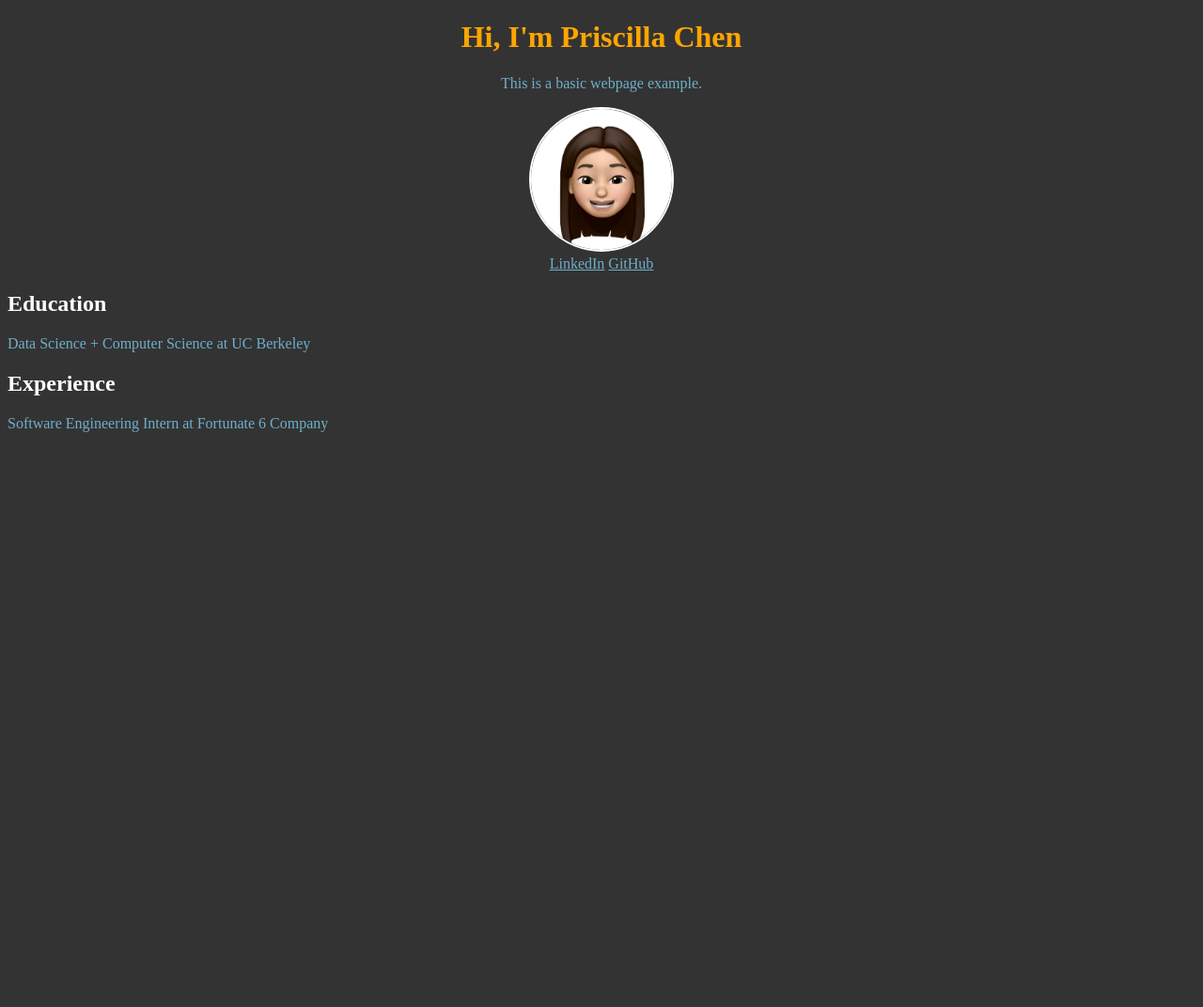
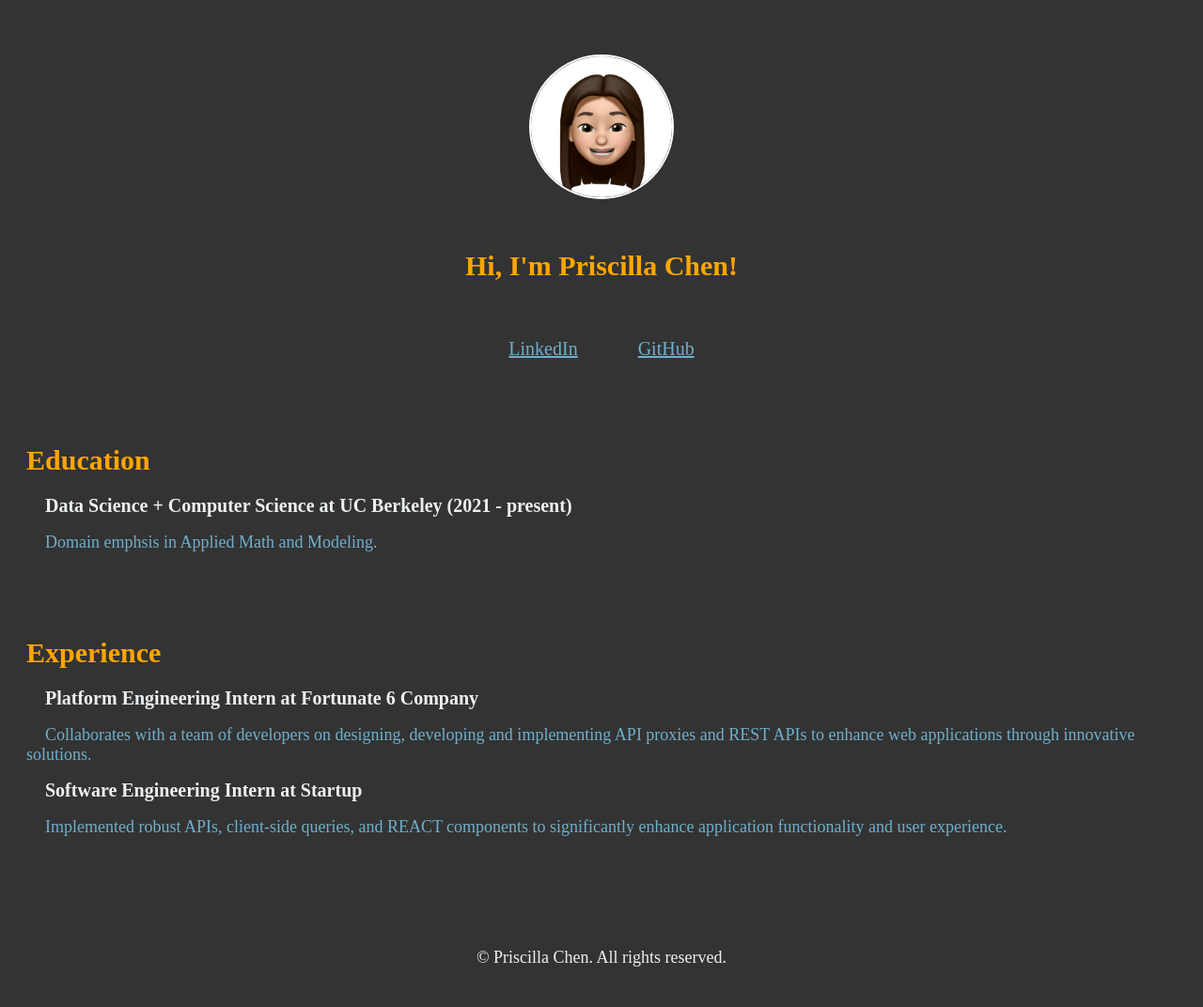
Before and after one commit to pchencal/pchencal.github.io, a plain HTML site: page index.html in a window 1280 px wide. Shown: the whole page at 94% size. Before the commit the page ends 800 px from the top, so only its background shows below. Drawn offline with Linux system fonts and the light colour scheme.

Commit message:
changed color scheme and format style

```diff
--- a/index.html
+++ b/index.html
@@ -8,28 +8,42 @@
 </head>
 <body class="dark-theme">
     <div class="center">
-        <h1>Hi, I'm Priscilla Chen</h1>
-        <p>This is a basic webpage example.</p>
         <img class="profile-image" src="IMG_0293.jpg" alt="Profile Image">
+        <h1>Hi, I'm Priscilla Chen!</h1>
+    </div>
 
-    </div>
     <div class="center">
-        <a href="https://www.linkedin.com/in/priscillachen22/" target="_blank">LinkedIn</a>
-        <a href="'https://github.com/pchencal?tab=repositories" target="_blank">GitHub</a>
+        <element margin=20px>
+            <a href="https://www.linkedin.com/in/priscillachen22/" target="_blank">LinkedIn</a>
+            <a href="'https://github.com/pchencal?tab=repositories" target="_blank">GitHub</a>
+    </element>
     </div>
 
     <div>
-        <h2>Education</h2>
-        <p>Data Science + Computer Science at UC Berkeley </p>
+        <h1>Education</h1>
+        <h2>Data Science + Computer Science at UC Berkeley &#40;2021 - present&#41;</h2>
+        <p2>Domain emphsis in Applied Math and Modeling.</p2>
+
     </div>
 
 
     <div>
-        <h2>Experience</h2>
-        <p>Software Engineering Intern at Fortunate 6 Company</p>
+        <h1>Experience</h1>
+        <h2>Platform Engineering Intern at Fortunate 6 Company</h2>
+        <p2>Collaborates with a team of developers on designing, developing and
+            implementing API proxies and REST APIs to enhance web applications
+            through innovative solutions.
+        </p2>
+        <h2>Software Engineering Intern at Startup</h2>
+        <p2>Implemented robust APIs, client-side queries, and REACT components
+            to significantly enhance application functionality and user experience.
+        </p2>
+
     </div>
 
+    <footer class="center">
+        <p>&copy; Priscilla Chen. All rights reserved.</p>
+    </footer>
 
 </body>
-
 </html>
--- a/styles.css
+++ b/styles.css
@@ -1,13 +1,16 @@
 .center {
     text-align: center;
+    padding: 20px;
   }
 
 body {
     background-color: lightblue;
   }
 
-p { color: rgb(111, 175, 203); }
-a { color: rgb(111, 175, 203); }
+h2 { color: rgb(237, 240, 242); font-size: 20px; padding-left: 20px;}
+p2 {color:rgb(111, 175, 203); font-size: 18px; padding-left: 20px;}
+p { color: rgb(237, 240, 242); font-size: 18px; padding-top: 60px;}
+a { color: rgb(111, 175, 203); font-size: 20px; padding:30px}
 
 .profile-image {
     width: 150px; /* Adjust the size as needed */
@@ -18,16 +21,11 @@ a { color: rgb(111, 175, 203); }
   }
 
 
-  /* Default styles for light theme */
-body {
-    background-color: white;
-    color: #0c0000; /* Dark gray text color */
-  }
-
   /* Dark theme styles */
   body.dark-theme {
     background-color: #333; /* Dark background color */
     color: white; /* Light text color */
+    padding-top: 30px;
   }
 
   /* Styles for header and main content */
@@ -37,5 +35,11 @@ body {
 
   /* Additional styles specific to dark theme */
   body.dark-theme h1 {
-    color: #FFA500; /* Orange text color */
+    padding-top: 30px;
+    color: #ffa600; /* Orange text color */
+    font-size: 30px;
   }
+
+div {
+    padding: 20px;
+}
```
